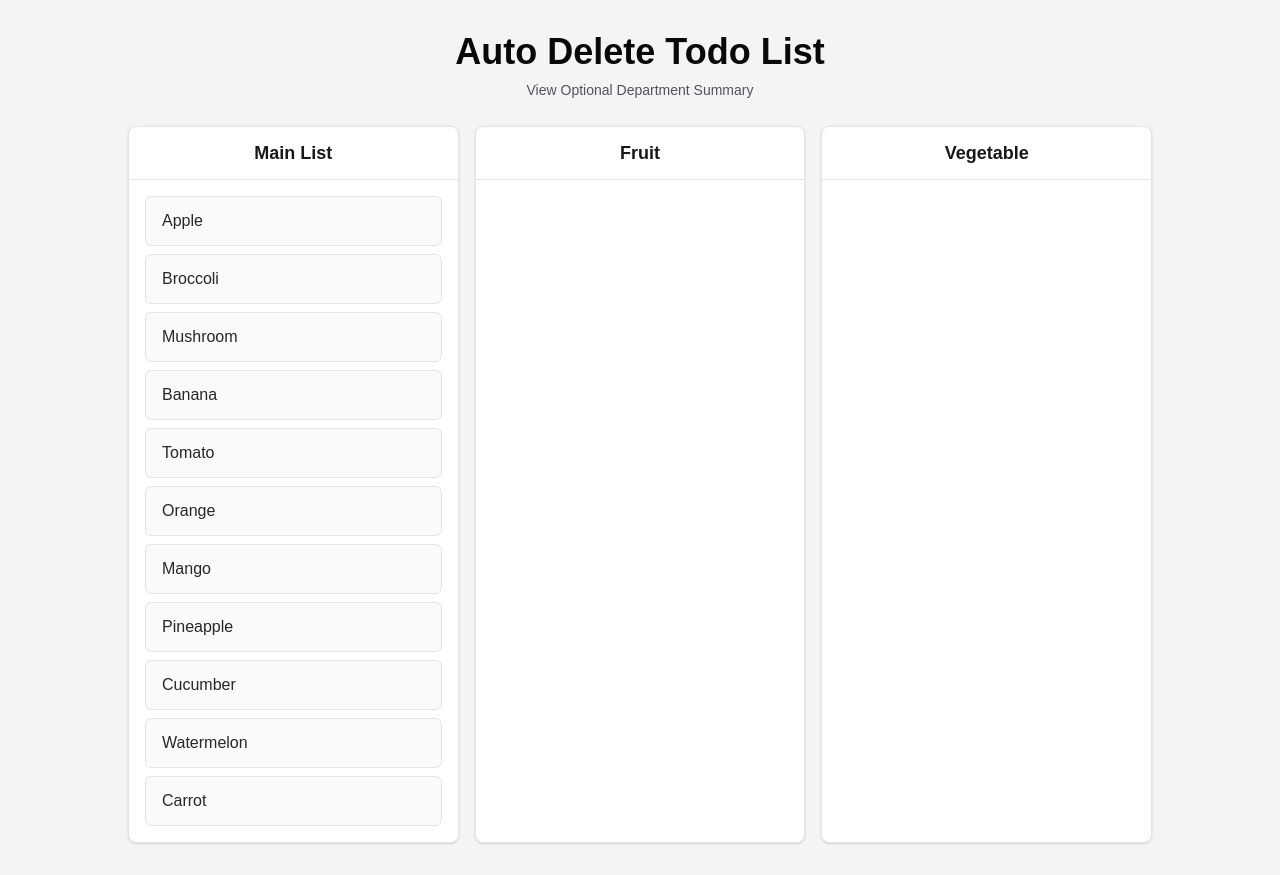
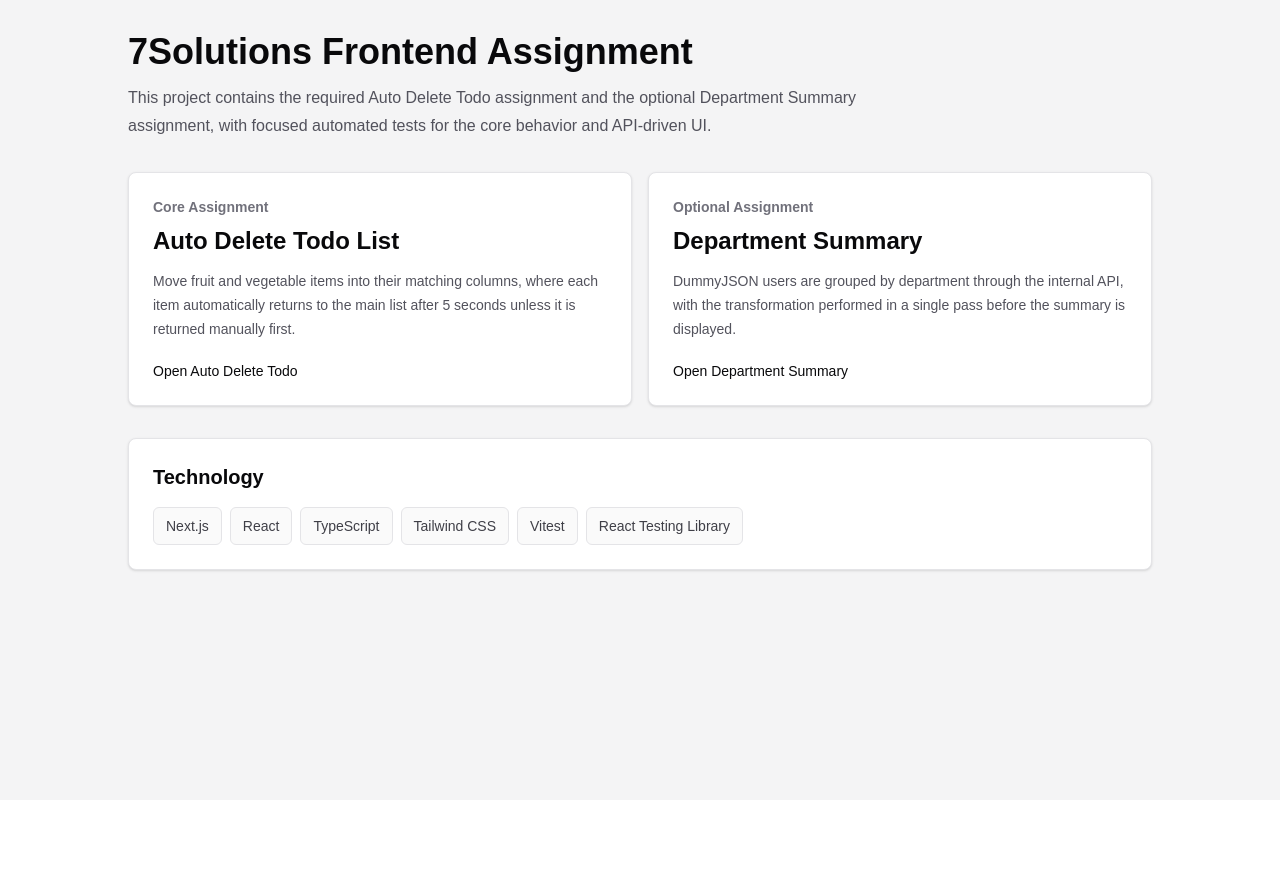
Before and after one commit to OrioXZ/7solutions-frontend-assignment, a Next.js app: page / in a window 1280 px wide. After the commit the page ends 800 px from the top, so only its background shows below. Built offline with nearby package versions, Linux system fonts and the light colour scheme.

Commit message:
feat: add assignment landing page

```diff
--- /dev/null
+++ b/src/app/auto-delete-todo/page.tsx
@@ -0,0 +1,5 @@
+import AutoDeleteTodo from "@/components/auto-delete-todo";
+
+export default function AutoDeleteTodoPage() {
+  return <AutoDeleteTodo />;
+}
--- a/src/app/department-summary/page.tsx
+++ b/src/app/department-summary/page.tsx
@@ -13,12 +13,23 @@ export default function DepartmentSummaryPage() {
     <main className="min-h-screen bg-zinc-100 px-4 py-8 text-zinc-950 sm:px-6 lg:px-8">
       <div className="mx-auto flex w-full max-w-6xl flex-col gap-6">
         <header className="flex flex-col gap-3">
-          <Link
-            href="/"
-            className="text-sm font-medium text-zinc-600 underline-offset-4 hover:text-zinc-950 hover:underline"
+          <nav
+            aria-label="Assignment navigation"
+            className="flex flex-col gap-2 text-sm font-medium text-zinc-600 sm:flex-row"
           >
-            Back to Auto Delete Todo
-          </Link>
+            <Link
+              href="/"
+              className="underline-offset-4 hover:text-zinc-950 hover:underline"
+            >
+              Back to Assignment Home
+            </Link>
+            <Link
+              href="/auto-delete-todo"
+              className="underline-offset-4 hover:text-zinc-950 hover:underline"
+            >
+              Open Auto Delete Todo
+            </Link>
+          </nav>
           <div>
             <h1 className="text-3xl font-bold tracking-normal sm:text-4xl">
               Department Summary
--- a/src/app/page.tsx
+++ b/src/app/page.tsx
@@ -1,5 +1,92 @@
-import AutoDeleteTodo from "@/components/auto-delete-todo";
+import type { Metadata } from "next";
+import Link from "next/link";
+
+export const metadata: Metadata = {
+  title: "7Solutions Frontend Assignment",
+  description:
+    "Frontend assignment featuring an Auto Delete Todo List and Department Summary API.",
+};
+
+const technologies = [
+  "Next.js",
+  "React",
+  "TypeScript",
+  "Tailwind CSS",
+  "Vitest",
+  "React Testing Library",
+];
 
 export default function Home() {
-  return <AutoDeleteTodo />;
+  return (
+    <main className="min-h-screen bg-zinc-100 px-4 py-8 text-zinc-950 sm:px-6 lg:px-8">
+      <div className="mx-auto flex w-full max-w-5xl flex-col gap-8">
+        <header className="max-w-3xl">
+          <h1 className="text-3xl font-bold tracking-normal sm:text-4xl">
+            7Solutions Frontend Assignment
+          </h1>
+          <p className="mt-3 text-base leading-7 text-zinc-600">
+            This project contains the required Auto Delete Todo assignment and
+            the optional Department Summary assignment, with focused automated
+            tests for the core behavior and API-driven UI.
+          </p>
+        </header>
+
+        <div className="grid grid-cols-1 gap-4 md:grid-cols-2">
+          <section className="flex flex-col rounded-lg border border-zinc-200 bg-white p-6 shadow-sm">
+            <p className="text-sm font-semibold text-zinc-500">
+              Core Assignment
+            </p>
+            <h2 className="mt-2 text-2xl font-semibold text-zinc-950">
+              Auto Delete Todo List
+            </h2>
+            <p className="mt-3 flex-1 text-sm leading-6 text-zinc-600">
+              Move fruit and vegetable items into their matching columns, where
+              each item automatically returns to the main list after 5 seconds
+              unless it is returned manually first.
+            </p>
+            <Link
+              href="/auto-delete-todo"
+              className="mt-5 text-sm font-medium text-zinc-950 underline-offset-4 hover:underline"
+            >
+              Open Auto Delete Todo
+            </Link>
+          </section>
+
+          <section className="flex flex-col rounded-lg border border-zinc-200 bg-white p-6 shadow-sm">
+            <p className="text-sm font-semibold text-zinc-500">
+              Optional Assignment
+            </p>
+            <h2 className="mt-2 text-2xl font-semibold text-zinc-950">
+              Department Summary
+            </h2>
+            <p className="mt-3 flex-1 text-sm leading-6 text-zinc-600">
+              DummyJSON users are grouped by department through the internal
+              API, with the transformation performed in a single pass before
+              the summary is displayed.
+            </p>
+            <Link
+              href="/department-summary"
+              className="mt-5 text-sm font-medium text-zinc-950 underline-offset-4 hover:underline"
+            >
+              Open Department Summary
+            </Link>
+          </section>
+        </div>
+
+        <section className="rounded-lg border border-zinc-200 bg-white p-6 shadow-sm">
+          <h2 className="text-xl font-semibold text-zinc-950">Technology</h2>
+          <ul className="mt-4 flex flex-wrap gap-2">
+            {technologies.map((technology) => (
+              <li
+                key={technology}
+                className="rounded-md border border-zinc-200 bg-zinc-50 px-3 py-2 text-sm font-medium text-zinc-700"
+              >
+                {technology}
+              </li>
+            ))}
+          </ul>
+        </section>
+      </div>
+    </main>
+  );
 }
--- a/src/components/auto-delete-todo.tsx
+++ b/src/components/auto-delete-todo.tsx
@@ -123,12 +123,24 @@ export default function AutoDeleteTodo() {
           <h1 className="text-3xl font-bold tracking-normal sm:text-4xl">
             Auto Delete Todo List
           </h1>
-          <a
-            href="/department-summary"
-            className="mt-2 inline-block text-sm font-medium text-zinc-600 underline-offset-4 hover:text-zinc-950 hover:underline"
+          <nav
+            aria-label="Assignment navigation"
+            className="mt-2 flex flex-col items-center justify-center gap-2 text-sm font-medium text-zinc-600 sm:flex-row"
           >
-            View Optional Department Summary
-          </a>
+            {/* eslint-disable-next-line @next/next/no-html-link-for-pages */}
+            <a
+              href="/"
+              className="underline-offset-4 hover:text-zinc-950 hover:underline"
+            >
+              Back to Assignment Home
+            </a>
+            <a
+              href="/department-summary"
+              className="underline-offset-4 hover:text-zinc-950 hover:underline"
+            >
+              View Optional Department Summary
+            </a>
+          </nav>
         </header>
 
         <div className="grid grid-cols-1 gap-4 md:grid-cols-3">
```
Also changed, not shown: 1 other file (tests, documents, lock files or other folders).
